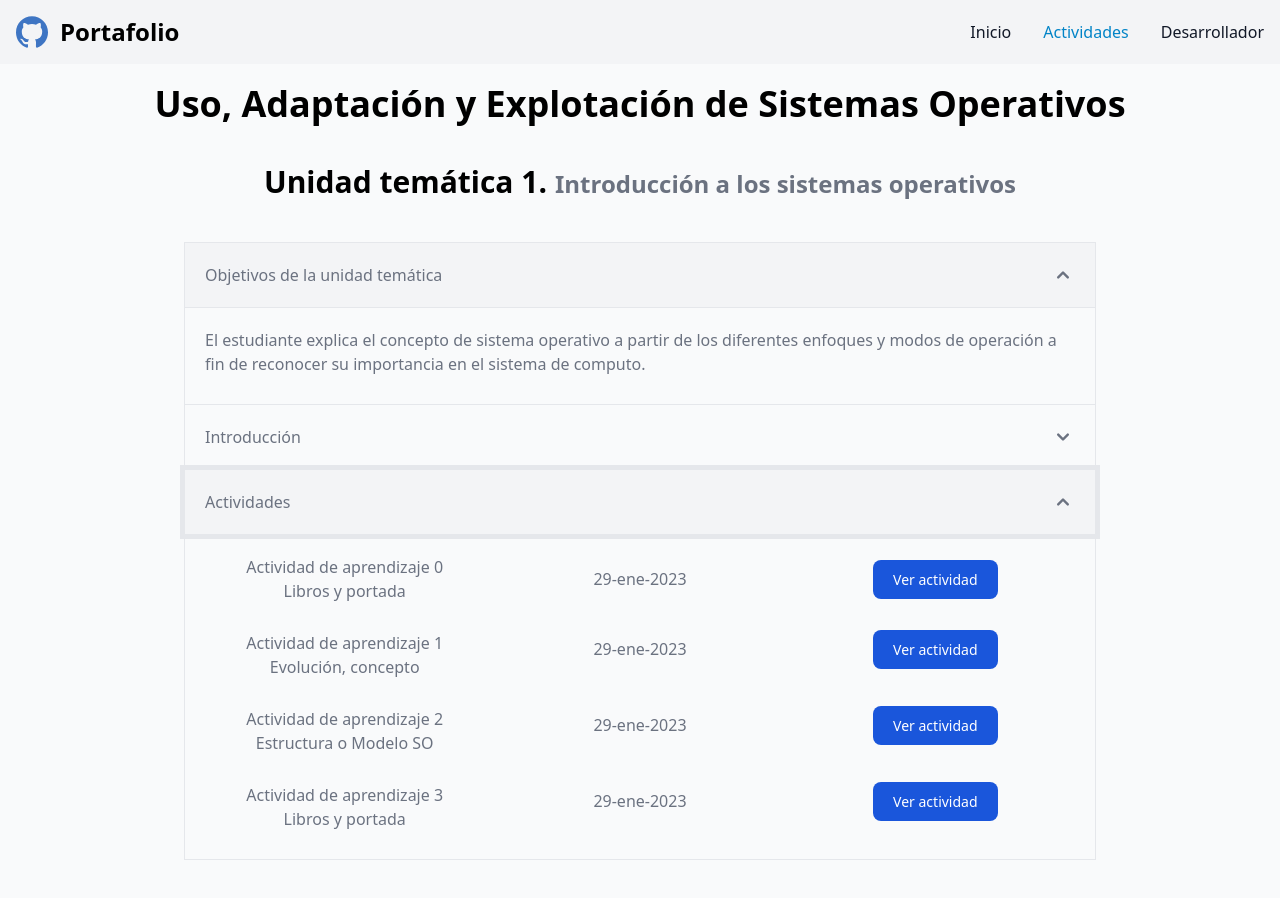
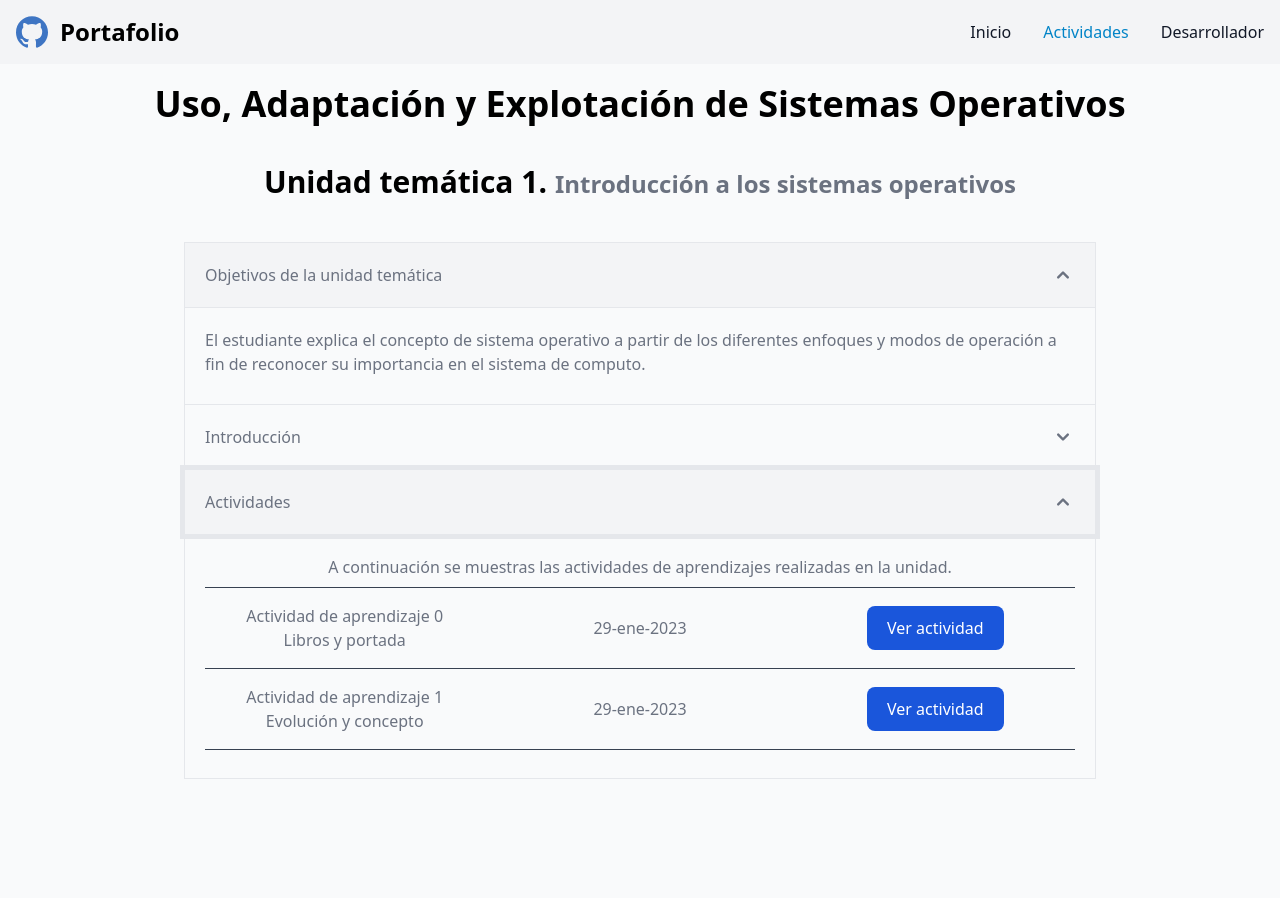
Before and after one commit to Ultron021122/Portafolio-Sistemas, a Vue app: page /activities in a window 1280 px wide. Both pictures are taken after a click on the button "Actividades". After the commit the page ends 819 px from the top, so only its background shows below. Built offline with nearby package versions, Linux system fonts and the light colour scheme.

Commit message:
version 3.0

```diff
--- a/src/components/AccordionBottom.vue
+++ b/src/components/AccordionBottom.vue
@@ -18,9 +18,9 @@
 
         <div v-show="isOpen" :id="`collapse${_uid}`"
             class="p-5 border border-t-0 border-gray-200 dark:border-gray-700">
-            <p class="mb-2 text-gray-500 dark:text-gray-400">
-                <slot name="content" />
-            </p>
+            <div class="mb-2 text-gray-500 dark:text-gray-400">
+                <slot name="content"/>
+            </div>
         </div>
     </h2>
 </template>
--- /dev/null
+++ b/src/components/GridActivities.vue
@@ -0,0 +1,22 @@
+<template>
+    <div class="grid grid-cols-1 sm:grid-cols-2 md:grid-cols-3 gap-4 justify-items-center items-center text-center my-4">
+        <div class="">
+            <p>
+                <slot name="title" />
+            </p>
+            <p>
+                <slot name="name-activity" />
+            </p>
+        </div>
+        <div>
+            <p class="mt-4 sm:mt-0">
+                <slot name="date" />
+            </p>
+        </div>
+        <div class="mt-3 sm:mt-0 md:pb-0 w-5/6 md:w-auto sm:col-span-2 md:col-span-1">
+            <slot name="link" />
+        </div>
+    </div>
+    <hr class="border-t border-gray-700">
+
+</template>
--- a/src/views/Activities.vue
+++ b/src/views/Activities.vue
@@ -55,57 +55,45 @@
                     Actividades
                 </template>
                 <template v-slot:content>
-                    <div class="grid grid-cols-2 md:grid-cols-3 gap-4 justify-items-center items-center">
-                        <div class="col-span-2 md:col-span-1">
-                            <p class=" text-center">Actividad de aprendizaje 0 <br> Libros y portada</p>
-                        </div>
-                        <div>
-                            <p class="">29-ene-2023</p>
-                        </div>
-                        <div class="">
-                            <a href="#actividad0" @click="scrollToElement"
-                                class="text-white bg-blue-700 hover:bg-blue-800 focus:ring-4 focus:ring-blue-300 font-medium rounded-lg text-sm px-5 py-2.5 dark:bg-blue-600 dark:hover:bg-blue-700 focus:outline-none dark:focus:ring-blue-800">
+                    <p class="text-center">A continuación se muestras las actividades de aprendizajes
+                        realizadas en la unidad.</p>
+                    <hr class="border-t border-gray-700 mt-2">
+                    <!-- Actividad 0 -->
+                    <GridActivities>
+                        <template v-slot:title>
+                            Actividad de aprendizaje 0
+                        </template>
+                        <template v-slot:name-activity>
+                            Libros y portada
+                        </template>
+                        <template v-slot:date>
+                            29-ene-2023
+                        </template>
+                        <template v-slot:link>
+                            <button @click="scrollToElement('#actividad0')"
+                                class="w-full text-white bg-blue-700 hover:bg-blue-800 focus:ring-4 focus:ring-blue-300 font-medium rounded-lg text-base px-5 py-2.5 dark:bg-blue-600 dark:hover:bg-blue-700 focus:outline-none dark:focus:ring-blue-800">
                                 Ver actividad
-                            </a>
-                        </div>
-                        <div class="col-span-2 md:col-span-1 mt-3">
-                            <p class=" text-center">Actividad de aprendizaje 1 <br> Evolución, concepto</p>
-                        </div>
-                        <div>
-                            <p class="">29-ene-2023</p>
-                        </div>
-                        <div class="">
-                            <a href="#actividad1" @click="scrollToElement"
-                                class="text-white bg-blue-700 hover:bg-blue-800 focus:ring-4 focus:ring-blue-300 font-medium rounded-lg text-sm px-5 py-2.5 dark:bg-blue-600 dark:hover:bg-blue-700 focus:outline-none dark:focus:ring-blue-800">
+                            </button>
+                        </template>
+                    </GridActivities>
+                    <!-- Actividad 1 -->
+                    <GridActivities>
+                        <template v-slot:title>
+                            Actividad de aprendizaje 1
+                        </template>
+                        <template v-slot:name-activity>
+                            Evolución y concepto
+                        </template>
+                        <template v-slot:date>
+                            29-ene-2023
+                        </template>
+                        <template v-slot:link>
+                            <button @click="scrollToElement('#actividad1')"
+                                class="w-full text-white bg-blue-700 hover:bg-blue-800 focus:ring-4 focus:ring-blue-300 font-medium rounded-lg text-base px-5 py-2.5 dark:bg-blue-600 dark:hover:bg-blue-700 focus:outline-none dark:focus:ring-blue-800">
                                 Ver actividad
-                            </a>
-                        </div>
-                        <div class="col-span-2 md:col-span-1 mt-3 text-center">
-                            <p>Actividad de aprendizaje 2 </p>
-                            <p>Estructura o Modelo SO</p>
-                        </div>
-                        <div>
-                            <p class="">29-ene-2023</p>
-                        </div>
-                        <div class="">
-                            <a href="#actividad2" @click="scrollToElement"
-                                class="text-white bg-blue-700 hover:bg-blue-800 focus:ring-4 focus:ring-blue-300 font-medium rounded-lg text-sm px-5 py-2.5 dark:bg-blue-600 dark:hover:bg-blue-700 focus:outline-none dark:focus:ring-blue-800">
-                                Ver actividad
-                            </a>
-                        </div>
-                        <div class="col-span-2 md:col-span-1 mt-3">
-                            <p class=" text-center">Actividad de aprendizaje 3 <br> Libros y portada</p>
-                        </div>
-                        <div>
-                            <p class="">29-ene-2023</p>
-                        </div>
-                        <div class="">
-                            <a href="#elementId" @click="scrollToElement"
-                                class="text-white bg-blue-700 hover:bg-blue-800 focus:ring-4 focus:ring-blue-300 font-medium rounded-lg text-sm px-5 py-2.5 dark:bg-blue-600 dark:hover:bg-blue-700 focus:outline-none dark:focus:ring-blue-800">
-                                Ver actividad
-                            </a>
-                        </div>
-                    </div>
+                            </button>
+                        </template>
+                    </GridActivities>
                 </template>
             </AccordionBottom>
         </div>
@@ -117,36 +105,15 @@ import Navbar from '../components/Navigation.vue';
 import AccordionTop from '../components/AccordionTop.vue';
 import AccordionCenter from '../components/AccordionCenter.vue';
 import AccordionBottom from '../components/AccordionBottom.vue';
+import GridActivities from '../components/GridActivities.vue';
 
 export default {
     components: {
         Navbar,
         AccordionTop,
         AccordionCenter,
-        AccordionBottom
-    },
-    data() {
-        return {
-            items: [
-                {
-                    label: 'Introducción a los sistemas operativos',
-                    children: [
-                        { label: 'Definición y generalidades' },
-                        { label: 'Funciones, objetivos y características de los sistemas operativos' },
-                        {
-                            label: 'Evolución histórica de los sistemas operativos',
-                            children: [
-                                { label: 'Procesamiento en serie' },
-                                { label: 'Procesamiento por lotes' },
-                                { label: 'Multiprogramación' },
-                                { label: 'Sistemas de tiempo real' },
-                                { label: 'Sistemas en red' },
-                            ],
-                        },
-                    ],
-                },
-            ],
-        };
+        AccordionBottom,
+        GridActivities,
     },
     methods: {
         scrollToElement(event) {
@@ -160,7 +127,8 @@ export default {
     }
 };
 </script>
-<style scoped>@media (min-width: 480px) {
+<style scoped>
+@media (min-width: 480px) {
     .container {
         max-width: 90%;
     }
@@ -168,4 +136,42 @@ export default {
 
 .container {
     max-width: 95%;
-}</style>
+}
+</style>
+<!--
+                     Actividad 2
+                    <GridActivities>
+                        <template v-slot:title>
+                            Actividad de aprendizaje 2
+                        </template>
+                        <template v-slot:name-activity>
+                            Estructura o Modelo SO
+                        </template>
+                        <template v-slot:date>
+                            05-feb-2023
+                        </template>
+                        <template v-slot:link>
+                            <button @click="scrollToElement('#actividad2')"
+                                class="w-full text-white bg-blue-700 hover:bg-blue-800 focus:ring-4 focus:ring-blue-300 font-medium rounded-lg text-base px-5 py-2.5 dark:bg-blue-600 dark:hover:bg-blue-700 focus:outline-none dark:focus:ring-blue-800">
+                                Ver actividad
+                            </button>
+                        </template>
+                    </GridActivities>
+                    Actividad 3
+                    <GridActivities>
+                        <template v-slot:title>
+                            Actividad de aprendizaje 3
+                        </template>
+                        <template v-slot:name-activity>
+                            Sistema Operativo
+                        </template>
+                        <template v-slot:date>
+                            12-feb-2023
+                        </template>
+                        <template v-slot:link>
+                            <button @click="scrollToElement('#actividad3')"
+                                class="w-full text-white bg-blue-700 hover:bg-blue-800 focus:ring-4 focus:ring-blue-300 font-medium rounded-lg text-base px-5 py-2.5 dark:bg-blue-600 dark:hover:bg-blue-700 focus:outline-none dark:focus:ring-blue-800">
+                                Ver actividad
+                            </button>
+                        </template>
+                    </GridActivities> -->
```
